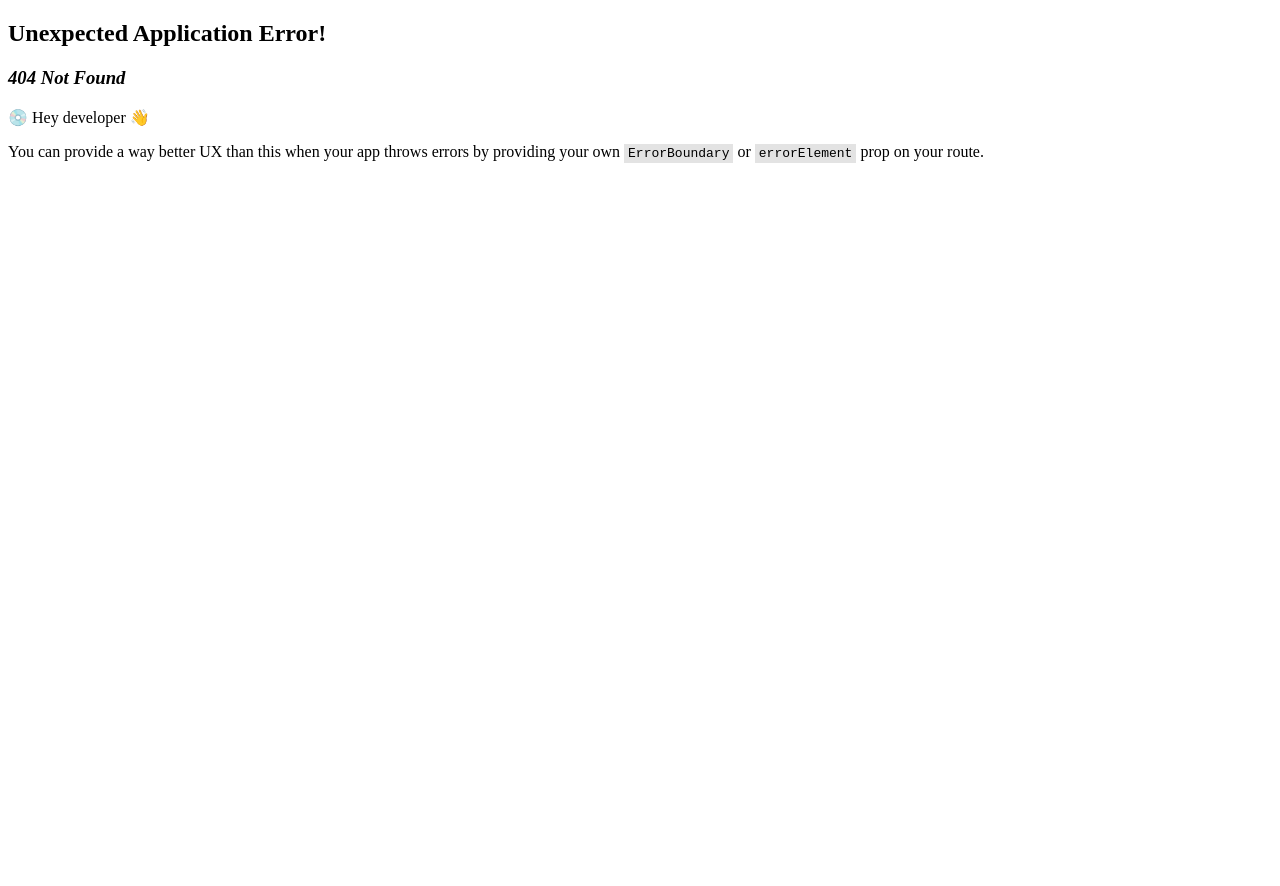
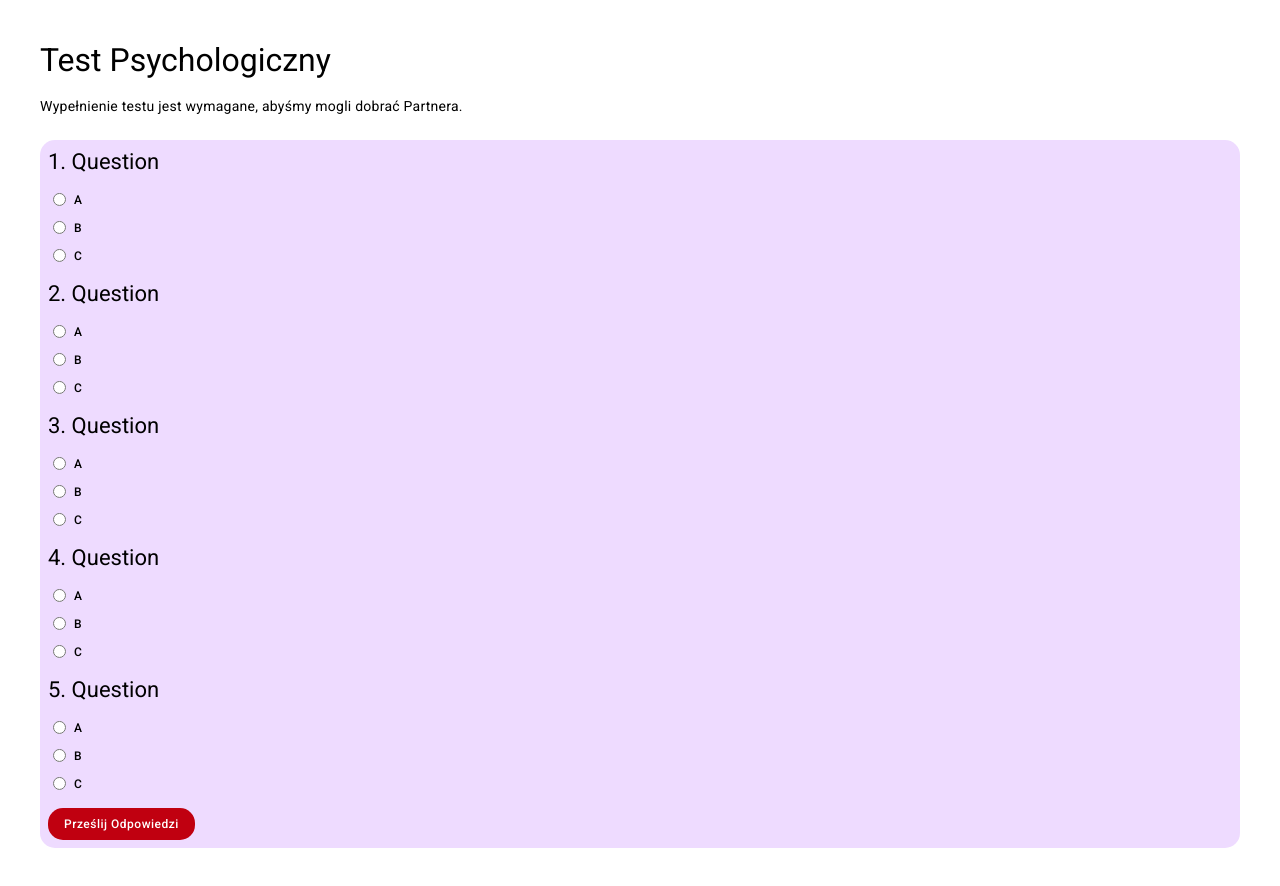
Before and after one commit to AndroBrain/PartnerFinderWWW, a React (Create React App) app: page /survey in a window 1280 px wide. Before the commit this address had no page. Before the commit the page ends 800 px from the top, so only its background shows below. Built offline with nearby package versions, Linux system fonts and the light colour scheme.

Commit message:
Setup survey

```diff
--- a/src/App.js
+++ b/src/App.js
@@ -2,12 +2,14 @@ import "./styles/theme.css"
 import {createBrowserRouter, createRoutesFromElements, Route, RouterProvider} from "react-router-dom";
 import {LoginPage} from "./pages/auth/login/LoginPage";
 import {RegisterPage} from "./pages/auth/register/RegisterPage";
+import {SurveyPage} from "./pages/survey/SurveyPage";
 
 function App() {
     const router = createBrowserRouter(
         createRoutesFromElements([
             <Route path="/login" element={<LoginPage/>}/>,
             <Route path="/register" element={<RegisterPage/>}/>,
+            <Route path="/survey" element={<SurveyPage/>}/>,
         ])
     )
     return (
--- /dev/null
+++ b/src/pages/survey/SurveyPage.js
@@ -0,0 +1,67 @@
+import "./../../styles/styles.css"
+import {SurveyQA} from "./SurveyQA";
+import {useState} from "react";
+import {ButtonPrimary} from "../../components/PrimaryButton";
+
+export function SurveyPage() {
+    let [QAs, setQAs] = useState(mockQAs)
+    let [error, setError] = useState(null)
+
+    const cmdSendAnswers = (e) => {
+        e.preventDefault()
+    }
+
+    return <div className="flex-column survey-container">
+        <span className="headline-large">Test Psychologiczny</span>
+        <span className="body-medium survey-container-body">Wypełnienie testu jest wymagane, abyśmy mogli dobrać Partnera.</span>
+        <div className="flex-column survey-qas-container">
+            {
+                QAs.map((QA, index) =>
+                    <SurveyQA key={QA.question} question={QA.question} answers={QA.answers}
+                              selectedAnswer={QA.selectedAnswer}
+                              onAnswerChange={(answer) => setQAs(QAs.map(((qa, qaIndex) => qaIndex === index ? {
+                                  ...qa,
+                                  selectedAnswer: answer
+                              } : qa)))}/>
+                )
+            }
+            {error != null && <span className="label-medium error-span survey-error-span">{error}</span>}
+            <div className="flex-wrap">
+                <ButtonPrimary text={"Prześlij Odpowiedzi"} onClick={cmdSendAnswers}/>
+            </div>
+        </div>
+    </div>
+}
+
+const mockQAs = [
+    {
+        question: "1. Question",
+        answers: [
+            "A", "B", "C"
+        ],
+    },
+    {
+        question: "2. Question",
+        answers: [
+            "A", "B", "C"
+        ],
+    },
+    {
+        question: "3. Question",
+        answers: [
+            "A", "B", "C"
+        ],
+    },
+    {
+        question: "4. Question",
+        answers: [
+            "A", "B", "C"
+        ],
+    },
+    {
+        question: "5. Question",
+        answers: [
+            "A", "B", "C"
+        ],
+    },
+]
--- /dev/null
+++ b/src/pages/survey/SurveyQA.js
@@ -0,0 +1,17 @@
+import "./../../styles/styles.css"
+
+export function SurveyQA({question, answers, selectedAnswer, onAnswerChange}) {
+    return <div className="flex-column">
+        <span className="title-large survey-question">{question}</span>
+        <div className="flex-column survey-radio-button">
+            {answers.map(answer =>
+                <label className="label-medium survey-radio-button">
+                    <input type="radio" value={answer} checked={selectedAnswer === answer}
+                           onChange={e => onAnswerChange(answer)}/>
+                    {answer}
+                </label>
+            )
+            }
+        </div>
+    </div>
+}
--- a/src/styles/styles.css
+++ b/src/styles/styles.css
@@ -8,6 +8,11 @@
 .flex-column {
     display: flex;
     flex-direction: column;
+}
+
+.flex-wrap {
+    display: flex;
+    flex-wrap: wrap;
 }
 
 .auth-page {
@@ -133,3 +138,39 @@
     border-bottom-color: var(--md-sys-color-primary);
     outline: none;
 }
+
+.survey-container {
+    padding: 32px;
+}
+
+.survey-container-body {
+    margin-top: 16px;
+    margin-bottom: 24px;
+}
+
+.survey-qas-container {
+    background: var(--md-sys-color-secondary-container);
+    border-radius: 15px;
+    padding: 8px;
+}
+
+.survey-question {
+    margin-bottom: 12px;
+}
+
+.survey-radio-button-group {
+    margin-bottom: 32px;
+}
+
+.survey-radio-button {
+    margin-bottom: 8px;
+}
+
+.survey-radio-button input {
+    margin-right: 8px;
+    transform: translateY(15%);
+}
+
+.survey-error-span {
+    margin-top: 16px;
+}
```
